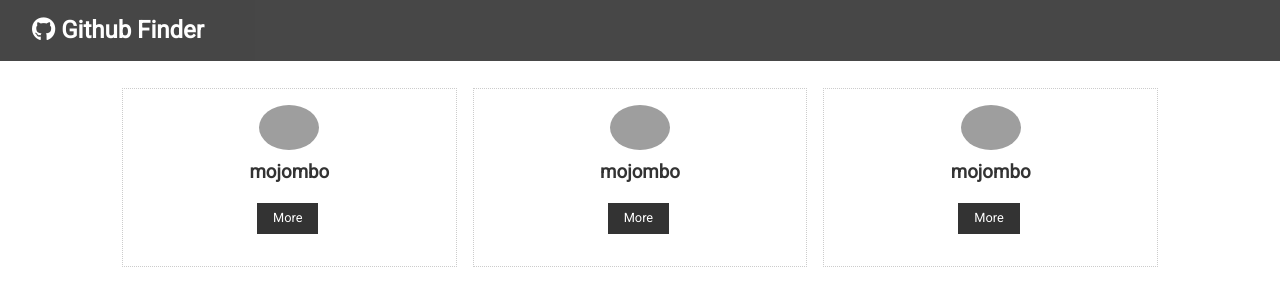
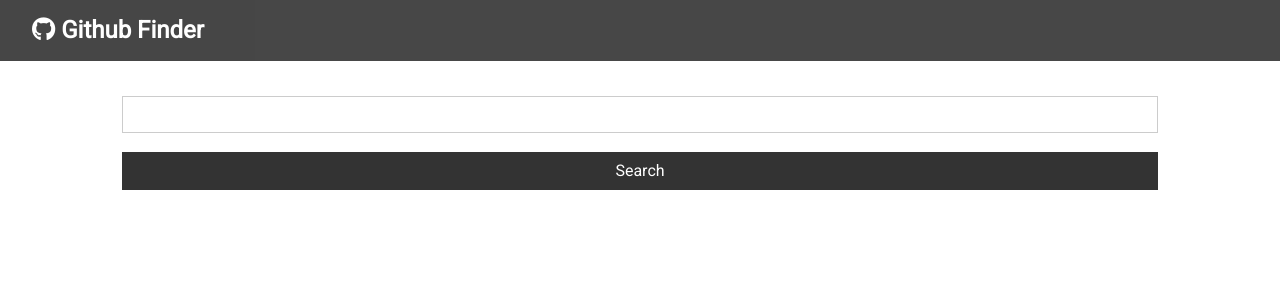
Before and after one commit to Rahul-Vig/GithubFinder-, a React (Create React App) app: page / in a window 1280 px wide. Shown: the top 306 px of the page. Built offline with nearby package versions, Linux system fonts and the light colour scheme; grey boxes are pictures that could not be loaded.

Commit message:
created search and clear functionality

```diff
--- a/package.json
+++ b/package.json
@@ -3,6 +3,7 @@
   "version": "0.1.0",
   "private": true,
   "dependencies": {
+    "axios": "^0.19.0",
     "react": "^16.9.0",
     "react-dom": "^16.9.0",
     "react-scripts": "3.1.1"
--- a/src/App.js
+++ b/src/App.js
@@ -1,6 +1,9 @@
 import React, { Fragment, Component } from "react";
 import Navbar from "./components/layout/Navbar";
 import Users from "./components/users/Users";
+import Search from "./components/users/Search";
+import Alert from "./components/layout/Alert";
+import axios from "axios";
 import "./App.css";
 
 // function App() {
@@ -19,11 +22,52 @@ import "./App.css";
 
 class App extends Component {
   //method part of class to be passed as jsx
-  foo = () => "Bars";
+  // foo = () => "Bars";
+
+  state = {
+    users: [],
+    loading: false, //loading needed while data is being loaded.
+    alert: null
+  };
+
+  //************ componentDidMount Usage with axios. This dictates what happens when your component launces **************/
+  // async componentDidMount() {
+  //   this.setState({ loading: true });
+  //   const res = await axios.get(
+  //     `https://api.github.com/users?client_id=${
+  //       process.env.REACT_APP_GITHUB_CLIENT_ID
+  //     }&client_secret=${process.env.REACT_APP_GITHUB_CLIENT_SECRET}`
+  //   );
+  //   console.log(res.data);
+  //   this.setState({ users: res.data, loading: false });
+  // }
+
+  //Search Github Users
+  searchUsers = async text => {
+    this.setState({ loading: true });
+    const res = await axios.get(
+      `https://api.github.com/search/users?q=${text}&client_id=${
+        process.env.REACT_APP_GITHUB_CLIENT_ID
+      }&client_secret=${process.env.REACT_APP_GITHUB_CLIENT_SECRET}`
+    );
+    console.log(res.data);
+    this.setState({ users: res.data.items, loading: false, alert: null });
+  };
+
+  //Clear users from state
+  clearUsers = () => {
+    this.setState({ users: [], loading: false });
+  };
+
+  //Set alert upon improper usage
+  setAlert = (msg, type) => {
+    this.setState({ alert: { msg: msg, type: type } });
+  };
+
   render() {
-    const name = "John Doe";
-    const loading = false;
-    const showName = true;
+    // const name = "John Doe";
+    // const loading = false;
+    // const showName = true;
 
     // if (loading) {
     //   return <h4>Loading....</h4>;
@@ -34,7 +78,14 @@ class App extends Component {
         {" "}
         <Navbar title="Github Finder" icon="fab fa-github" />
         <div className="container">
-          <Users />
+          <Alert alert={this.state.alert} />
+          <Search
+            searchUsers={this.searchUsers}
+            clearUsers={this.clearUsers}
+            showClear={this.state.users.length > 0 ? true : false}
+            setAlert={this.setAlert}
+          />
+          <Users loading={this.state.loading} users={this.state.users} />
         </div>
         {/*you can pass in values for our properties, as shown here with title */}
       </div>
--- /dev/null
+++ b/src/components/layout/Alert.js
@@ -0,0 +1,13 @@
+import React from "react";
+
+const Alert = ({ alert }) => {
+  return (
+    alert !== null && (
+      <div className={`alert-${alert.type}`}>
+        <i className="fas fa-info-circle" /> {alert.msg}
+      </div>
+    )
+  );
+};
+
+export default Alert;
--- /dev/null
+++ b/src/components/layout/Spinner.js
@@ -0,0 +1,16 @@
+import React, { Fragment } from "react";
+import spinner from "./spinner.gif";
+
+const Spinner = () => {
+  return (
+    <Fragment>
+      <img
+        src={spinner}
+        alt="Loading..."
+        style={{ width: "200px", margin: "auto", display: "block" }}
+      />
+    </Fragment>
+  );
+};
+
+export default Spinner;
--- /dev/null
+++ b/src/components/users/Search.js
@@ -0,0 +1,63 @@
+import React, { Component } from "react";
+import PropTypes from "prop-types";
+
+export class Search extends Component {
+  state = {
+    text: ""
+  };
+
+  static propTypes = {
+    searchUsers: PropTypes.func.isRequired,
+    clearUsers: PropTypes.func.isRequired,
+    showClear: PropTypes.bool.isRequired,
+    setAlert: PropTypes.func.isRequired
+  };
+
+  onChange = event => {
+    this.setState({ text: event.target.value });
+  };
+
+  onSubmit(e) {
+    e.preventDefault();
+    if (this.state.text === "") {
+      this.props.setAlert(
+        "Please fill out the search field before submitting query",
+        "light"
+      );
+    } else {
+      this.props.searchUsers(this.state.text);
+      this.setState({ text: "" });
+    }
+  }
+
+  render() {
+    return (
+      <div>
+        <form onSubmit={this.onSubmit.bind(this)} className="form">
+          <input
+            type="text"
+            name="text"
+            value={this.state.text}
+            onChange={this.onChange}
+          />
+          <input
+            type="submit"
+            value="Search"
+            className="btn btn-dark btn-block"
+          />
+        </form>
+        {this.props.showClear && (
+          <button
+            className="btn btn-light btn-block"
+            onClick={this.props.clearUsers}
+          >
+            {" "}
+            Clear{" "}
+          </button>
+        )}
+      </div>
+    );
+  }
+}
+
+export default Search;
--- a/src/components/users/Users.js
+++ b/src/components/users/Users.js
@@ -1,40 +1,26 @@
 import React, { Component } from "react";
 import UserItem from "./UserItem";
+import Spinner from "../layout/Spinner";
+import PropTypes from "prop-types";
 
-class Users extends Component {
-  state = {
-    users: [
-      {
-        id: "1",
-        login: "mojombo",
-        avatar_url: "http://avatars0.githubusercontent.com/u/1?v=4",
-        html_url: "https://github.com/mojombo"
-      },
-      {
-        id: "2",
-        login: "mojombo",
-        avatar_url: "http://avatars0.githubusercontent.com/u/1?v=4",
-        html_url: "https://github.com/mojombo"
-      },
-      {
-        id: "3",
-        login: "mojombo",
-        avatar_url: "http://avatars0.githubusercontent.com/u/1?v=4",
-        html_url: "https://github.com/mojombo"
-      }
-    ]
-  };
-
-  render() {
+const Users = ({ users, loading }) => {
+  if (loading) {
+    return <Spinner />;
+  } else {
     return (
       <div style={userStyle}>
-        {this.state.users.map(user => (
+        {users.map(user => (
           <UserItem key={user.id} user={user} />
         ))}
       </div>
     );
   }
-}
+};
+
+Users.propTypes = {
+  users: PropTypes.array.isRequired,
+  loading: PropTypes.bool.isRequired
+};
 
 const userStyle = {
   display: "grid",
```
Also changed, not shown: src/components/layout/spinner.gif (added), 1 other file (tests, documents, lock files or other folders).
